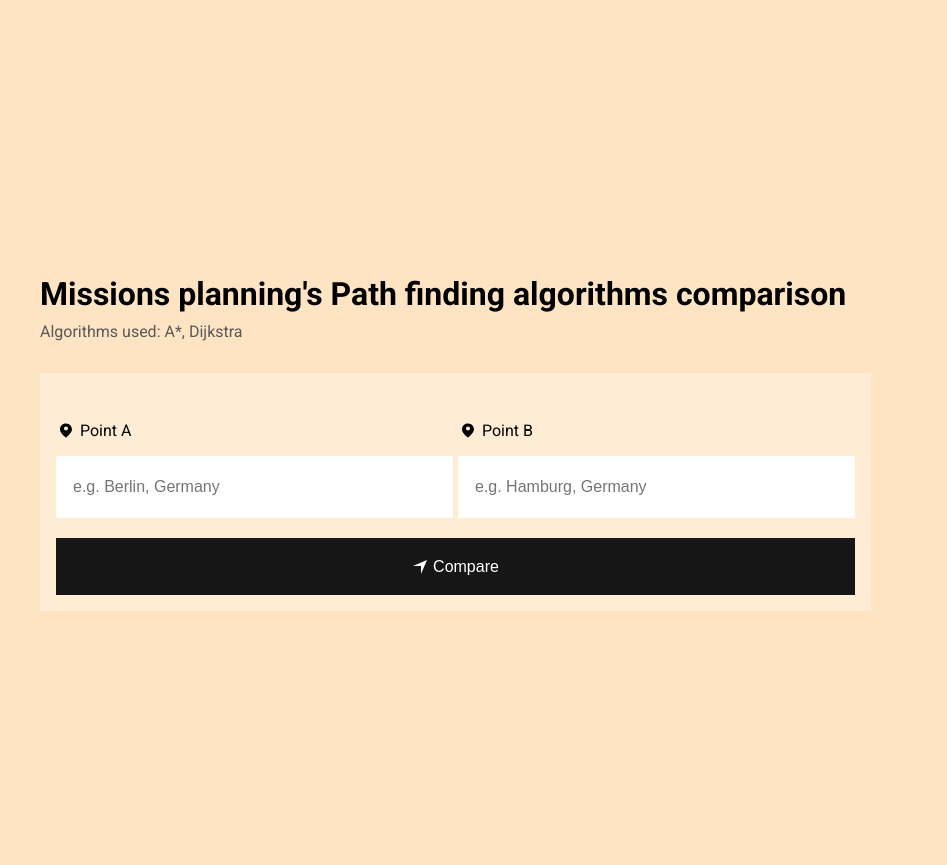
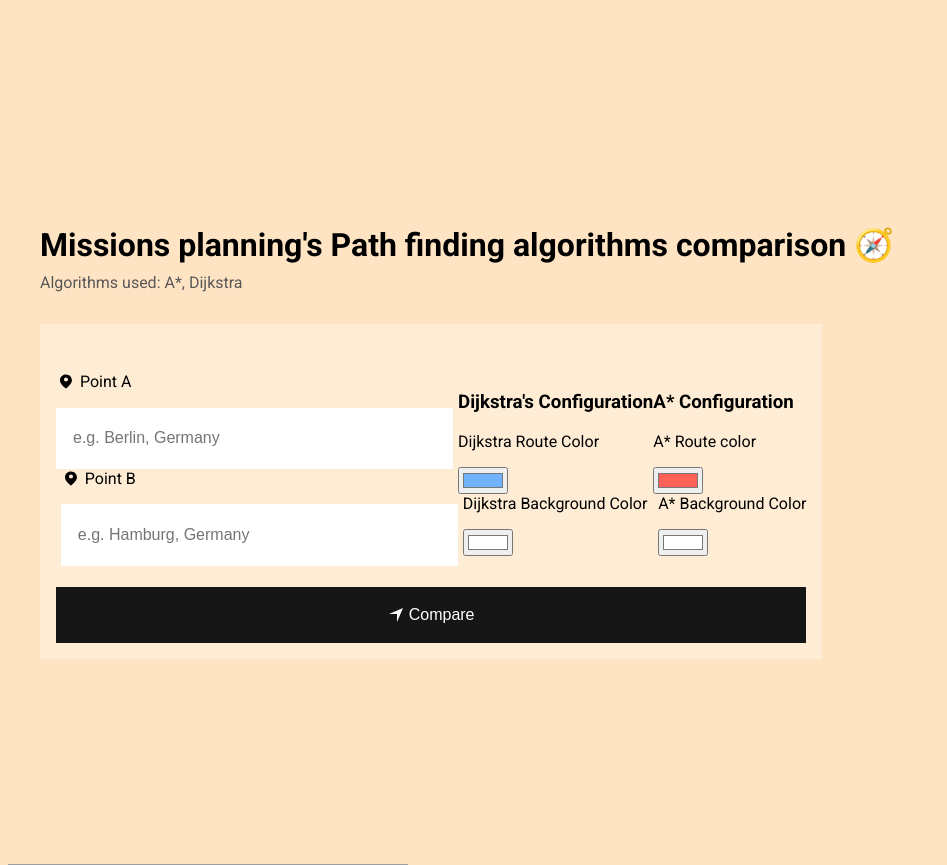
Before and after one commit to humamaboalraja/Tabulas, a Flask app: template templates/index.html in a window 1280 px wide. Shown: the top 865 px of the page, without its empty margins (0-947 px from the left). Before the commit the page ends 611 px from the top, so only its background shows below. Run offline with Flask 2, Linux system fonts and the light colour scheme; the template is opened without the code that fills it: most values are stand-ins (such as "Sample title", 1, 10 or a date in 2020); grey boxes are pictures that could not be loaded.

Commit message:
feat: adding final markup

```diff
--- a/templates/index.html
+++ b/templates/index.html
@@ -8,37 +8,90 @@
    <link rel="preconnect" href="https://fonts.gstatic.com" crossorigin>
    <link href="https://fonts.googleapis.com/css2?family=Roboto:wght@400;700&display=swap" rel="stylesheet">
    <link href="{{ url_for('static', filename='css/app.css') }}" rel="stylesheet" />
+   <!-- <link href="{{ url_for('static', filename='css/black.css') }}" rel="stylesheet" /> -->
 
    <title>Missions planning's Path finding algorithms comparison</title>
 </head>
 <body>
 
    <div class="mission-planning">
-      <h1>Missions planning's Path finding algorithms comparison</h1>
+      <h1>Missions planning's Path finding algorithms comparison 🧭</h1>
       <p>Algorithms used: A*, Dijkstra</p>
 
       <div class="mission-planning__form">
          <form action="{{ url_for('compare') }}" class="compare__form" method="POST">
             <div class="mission-planning__form_inputs">
+               <div class="mission-planning__form__algorithm-inputs">
+
             <div class="input-group">
-               <label for="a_star">
+               <label for="startingPoint">
                   <svg viewBox="0 0 24 24" xmlns="http://www.w3.org/2000/svg"><path fill="none" fill-rule="evenodd" d="M0 0h24v24H0Z"/><path d="M5 10.5C5 6 8 3 12.5 3 17 3 20 6.75 20 10.5c0 2.33-2.18 5.53-6.53 9.6 -.56.51-1.42.54-2 .05 -4.32-3.66-6.48-6.88-6.48-9.66Zm7.5 1.5c1.38 0 2.5-1.12 2.5-2.5C15 8.11 13.88 7 12.5 7 11.11 7 10 8.11 10 9.5c0 1.38 1.11 2.5 2.5 2.5Z"/></svg>
                   Point A
                </label>
-               <input type="text" class="input" name="a_star" placeholder="e.g. Berlin, Germany">
+               <input type="text" class="input" name="startingPoint" placeholder="e.g. Berlin, Germany" required>
+            </div>
+            <div class="input-group">
+               <label for="endingPoint">
+                  <svg viewBox="0 0 24 24" xmlns="http://www.w3.org/2000/svg"><path fill="none" fill-rule="evenodd" d="M0 0h24v24H0Z"/><path d="M5 10.5C5 6 8 3 12.5 3 17 3 20 6.75 20 10.5c0 2.33-2.18 5.53-6.53 9.6 -.56.51-1.42.54-2 .05 -4.32-3.66-6.48-6.88-6.48-9.66Zm7.5 1.5c1.38 0 2.5-1.12 2.5-2.5C15 8.11 13.88 7 12.5 7 11.11 7 10 8.11 10 9.5c0 1.38 1.11 2.5 2.5 2.5Z"/></svg>
+                  Point B
+               </label>
+               <input type="text" class="input" name="endingPoint" placeholder="e.g. Hamburg, Germany" required>
+            </div>
+            </div>
+         <div class="mission-planning__form__algorithm-inputs algorithms-config">
+            <h3>Dijkstra's Configuration</h3>
+            <div class="mission-planning__form__algorithm-inputs--elements  ">
+            <div class="input-group">
+               <label for="dijkstraRouteColor">
+                  Dijkstra Route Color
+               </label>
+               <input type="color" class="input-color" name="dijkstraRouteColor" value="#71B2FF" required>
             </div>
             <div class="input-group">
                <label for="a_star">
-                  <svg viewBox="0 0 24 24" xmlns="http://www.w3.org/2000/svg"><path fill="none" fill-rule="evenodd" d="M0 0h24v24H0Z"/><path d="M5 10.5C5 6 8 3 12.5 3 17 3 20 6.75 20 10.5c0 2.33-2.18 5.53-6.53 9.6 -.56.51-1.42.54-2 .05 -4.32-3.66-6.48-6.88-6.48-9.66Zm7.5 1.5c1.38 0 2.5-1.12 2.5-2.5C15 8.11 13.88 7 12.5 7 11.11 7 10 8.11 10 9.5c0 1.38 1.11 2.5 2.5 2.5Z"/></svg>
-                  Point B
+                  Dijkstra Background Color
                </label>
-               <input type="text" class="input" name="dijkstra" placeholder="e.g. Hamburg, Germany">
+               <input type="color" class="input-color" name="dijkstraBgColor" value="#ffffff" required>
             </div>
+         </div>
+         </div>
+         <div class="mission-planning__form__algorithm-inputs algorithms-config">
+            <h3>A* Configuration</h3>
+            <div class="mission-planning__form__algorithm-inputs--elements ">
+         <div class="input-group">
+            <label for="astarRouteColor">
+               A* Route color
+            </label>
+            <input type="color" class="input-color" id="astarRouteColor" name="astarRouteColor" value="#FF6259" required>
+         </div>
+         <div class="input-group">
+            <label for="astarBgColor">
+               A* Background Color
+            </label>
+            <input type="color" class="input-color" name="astarBgColor" value="#ffffff" required>
+         </div>
+         </div>
+      </div>
+
+
          </div>
             <button class="compare__button"> <svg viewBox="0 0 512 512" xmlns="http://www.w3.org/2000/svg"><path d="M480 32L32 224l256 0 0 256Z"/></svg>
                Compare
             </button>
         </form>
+        <div class="result"></div>
+      </div>
+
+
+   </div>
+   <div class="algorithms_results">
+      <div class="algorithms_results__result">
+         <img src="{{ url_for('static', filename='img/dijkstra.jpg') }}" alt="User Image" draggable="false">
+         <p>{{ dijkstraResult}}</p>
+      </div>
+      <div class="algorithms_results__result">
+         <img src="{{ url_for('static', filename='img/astar.jpg') }}" alt="User Image" draggable="false">
+         <p>{{ astarResult}}</p>
       </div>
    </div>
 
```
